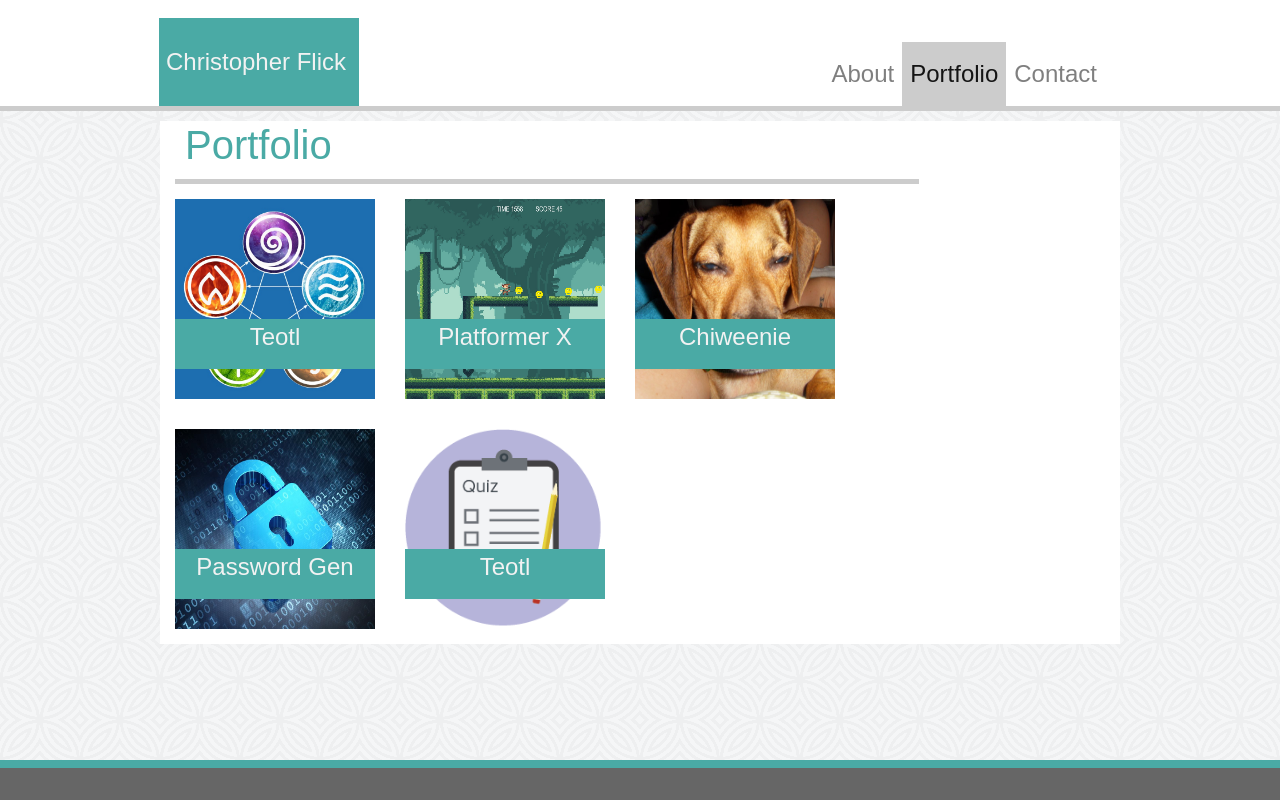
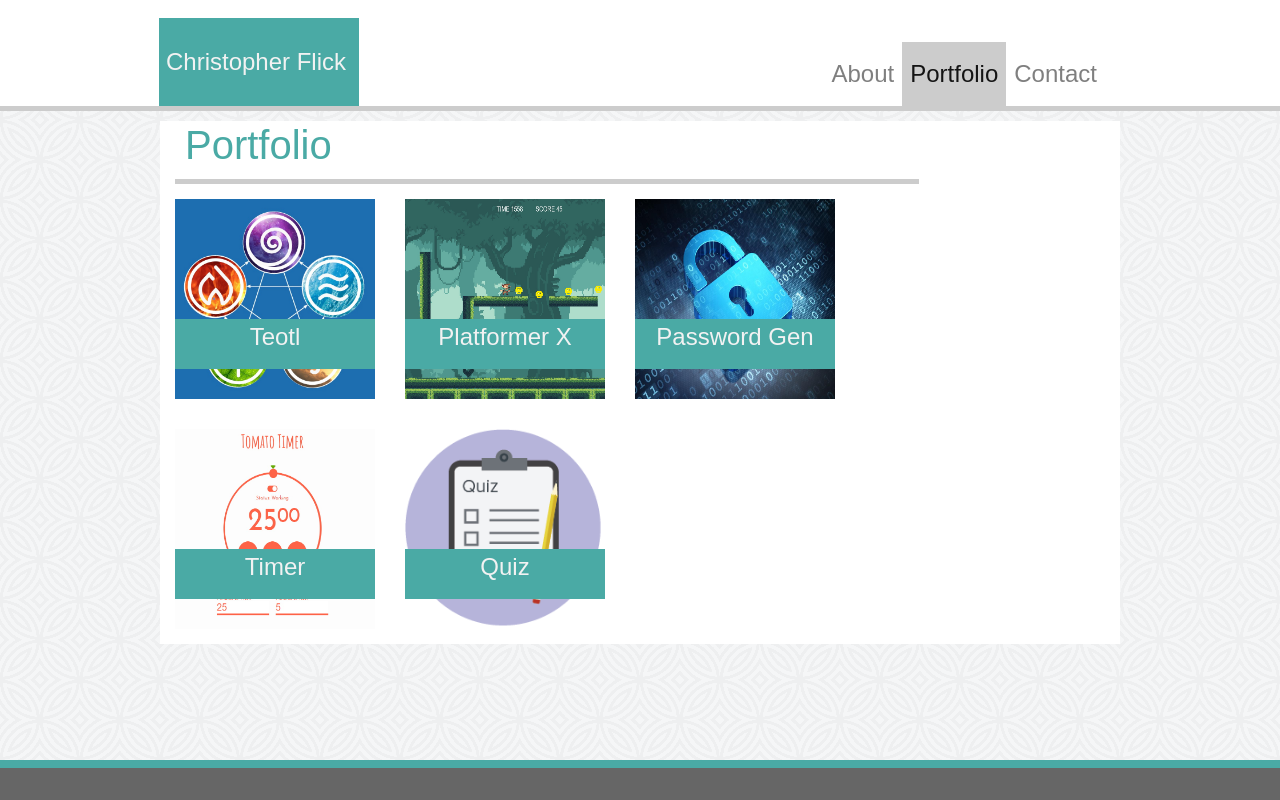
Before and after one commit to ChrisFlick/responsive-portfolio, a plain HTML site: page src/portfolio.html in a window 1280 px wide. Drawn offline with nearby package versions, Linux system fonts and the light colour scheme.

Commit message:
Added tomato timer to portfolio

```diff
--- a/src/portfolio.html
+++ b/src/portfolio.html
@@ -66,25 +66,25 @@
                     <div class="portName">Platformer X</div>
             </a></div>
 
-
-            <div class="portPiece">
-                <a href=https://chrisflick.github.io/UCLA_Coding_Bootcamp/01%20Week/03%20Day/Activities/26-GithubPagesProject/src/ target="_blank">
-                    <img src="../assets/images/bowie.jpg">
-                    <div class="portName">Chiweenie</div>
-                </a></div>
-        </div>
-
-        <div class="row">
             <div class="portPiece">
                 <a href="https://chrisflick.github.io/Password-Generator/src/index.html" target="_blank">
                     <img src="../assets/images/pass.jpg">
                     <div class="portName">Password Gen</div>
             </a></div>
 
+        </div>
+
+        <div class="row">
             <div class="portPiece">
-                <a href="http://github.com/chrisflick/quiz" target="_blank">
+                <a href="https://chrisflick.github.io/UCLA_Coding_Bootcamp/02%20Week/05%20Day/Activities/29-Stu_Timer-App/index.html" target="_blank">
+                    <img src="../assets/images/timer.jpg">
+                    <div class="portName">Timer</div>
+            </a></div>
+
+            <div class="portPiece">
+                <a href="https://chrisflick.github.io/quiz/index.html" target="_blank">
                     <img src="../assets/images/quiz.png">
-                    <div class="portName">Teotl</div>
+                    <div class="portName">Quiz</div>
             </a></div>
 
         </div>
```
Also changed, not shown: assets/images/timer.jpg (added).
